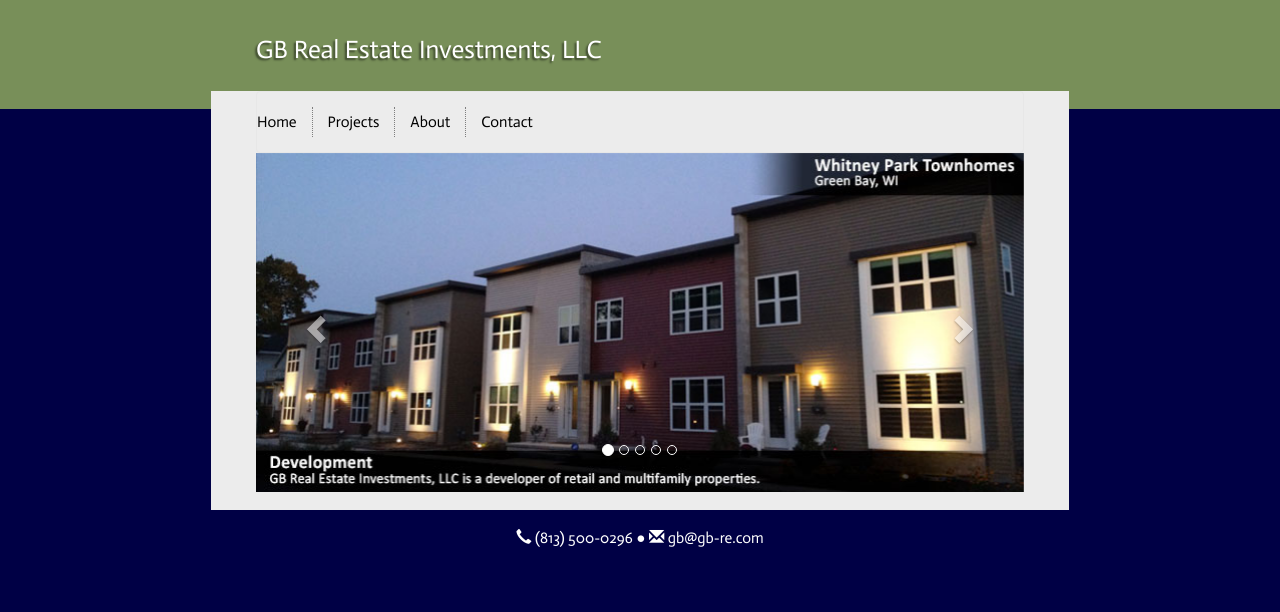
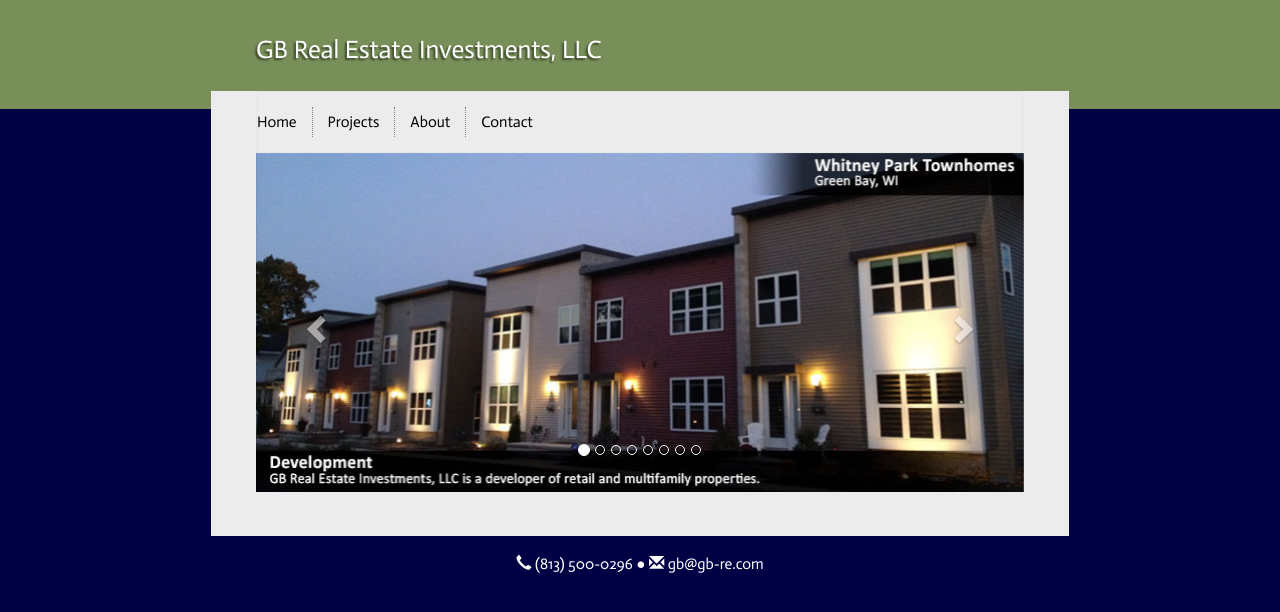
Before and after one commit to sandcastleco/gb-re, a Jekyll site: the page built from index.html, in a window 1280 px wide. Shown: the top 612 px of the page. Built offline with Jekyll 4.4.1, drawn with Linux system fonts in a browser that asks for light colours; nearby versions of some CDN libraries.

Commit message:
Update projects on home page, fix spacing around slider

```diff
--- a/css/main.css
+++ b/css/main.css
@@ -182,7 +182,7 @@
 main {
   position: relative;
   top: -1rem;
-  padding-bottom: 1rem;
+  padding-bottom: 2.4rem;
   background-color: #ECECEC;
 }
 
--- a/index.html
+++ b/index.html
@@ -10,6 +10,9 @@
     <li data-target="#carousel-1" data-slide-to="2"></li>
     <li data-target="#carousel-1" data-slide-to="3"></li>
     <li data-target="#carousel-1" data-slide-to="4"></li>
+    <li data-target="#carousel-1" data-slide-to="5"></li>
+    <li data-target="#carousel-1" data-slide-to="6"></li>
+    <li data-target="#carousel-1" data-slide-to="7"></li>
   </ol>
 
   <!-- Wrapper for slides -->
@@ -29,6 +32,15 @@
     <div class="item">
       <img src="/images/slide_05.jpg" alt="">
     </div>
+    <div class="item">
+      <img src="/images/arbys.jpg" alt="Arby's">
+    </div>
+    <div class="item">
+      <img src="/images/familia-dental.jpg" alt="Familia Dental">
+    </div>
+    <div class="item">
+      <img src="/images/dollar-tree.jpg" alt="Dollar Tree">
+    </div>
   </div>
 
   <!-- Controls -->
```
Also changed, not shown: images/arbys.jpg (added), images/dollar-tree.jpg (added), images/familia-dental.jpg (added), images/original/20161016_160635318_iOS.JPG (added), images/original/20161017_001606000_iOS.JPG (added), 1 other file.
